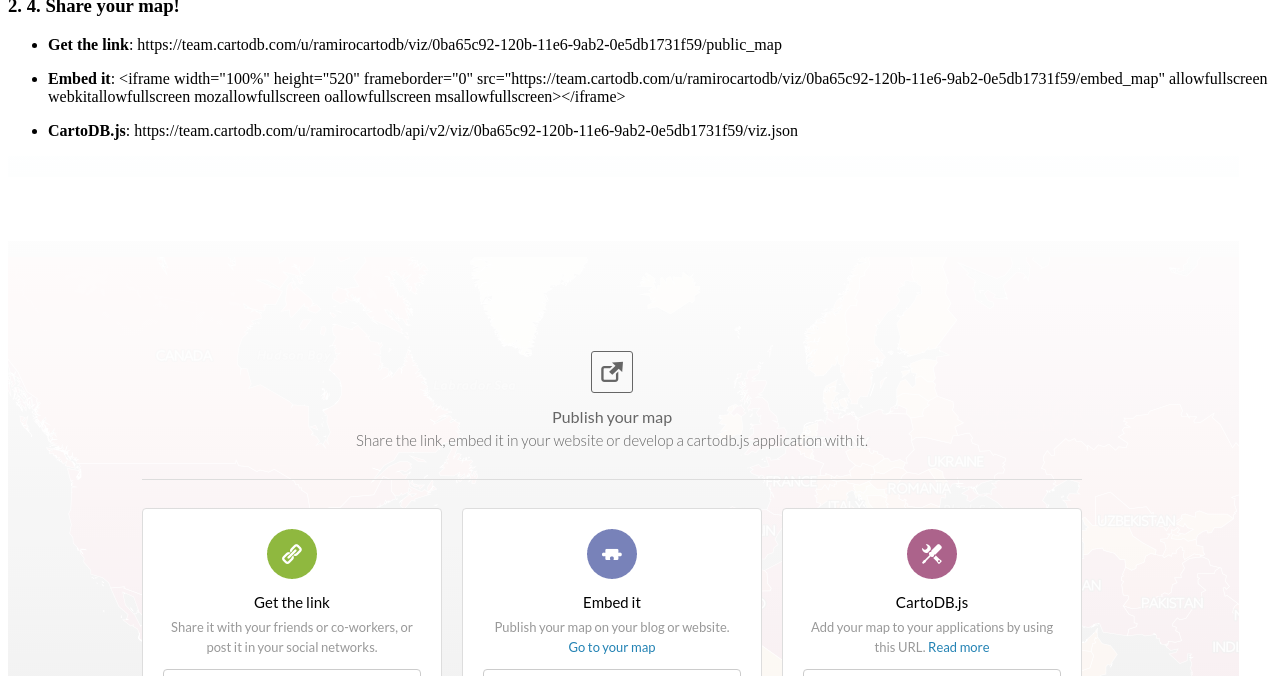
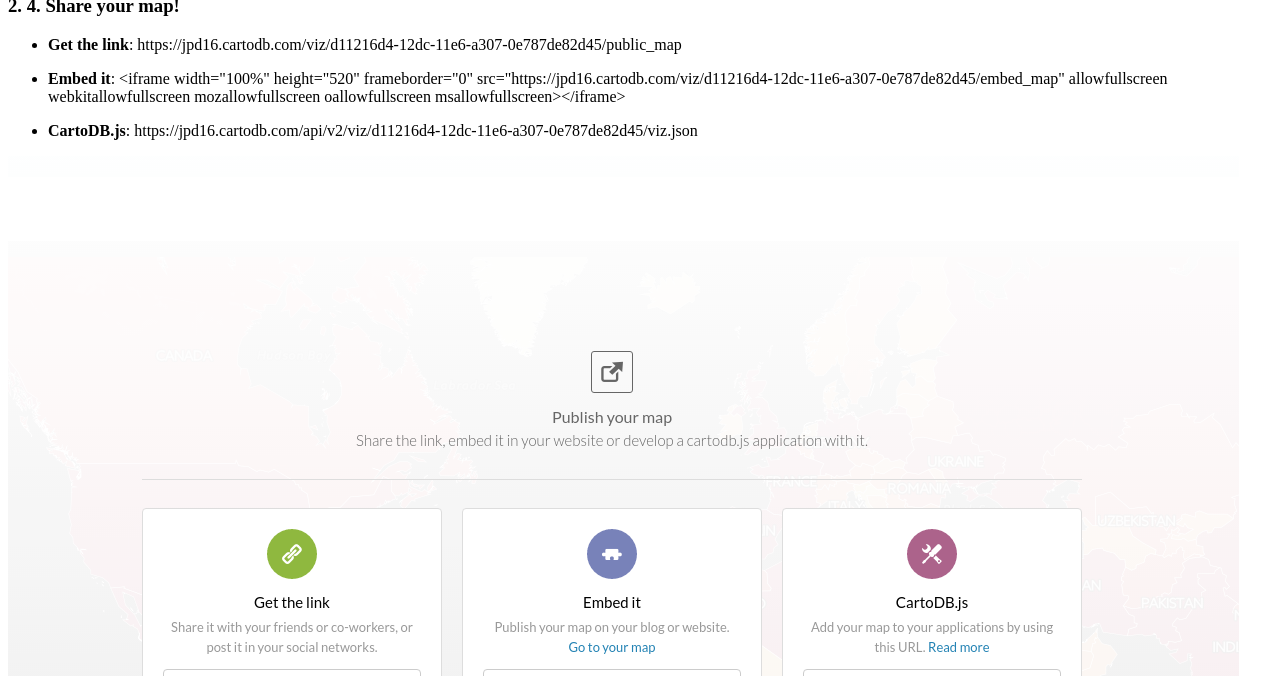
Before and after one commit to CartoDB/training, a Jekyll site: the page built from _posts/2016-05-6-jpd16-intro.md, in a window 1280 px wide and 900 px high, scrolled down 19068 px, cut to the strip 224-900 px from the top of the window. Built offline with Jekyll 4.4.1, drawn with Linux system fonts in a browser that asks for light colours; a style sheet for code colours, icons or effects is not loaded; some of the changed lines change nothing that is shown.

Commit message:
change share links

```diff
--- a/_posts/2016-05-6-jpd16-intro.md
+++ b/_posts/2016-05-6-jpd16-intro.md
@@ -870,10 +870,10 @@
 
 ### 2. 4. Share your map!
 
-* **Get the link**: https://team.cartodb.com/u/ramirocartodb/viz/0ba65c92-120b-11e6-9ab2-0e5db1731f59/public_map
+* **Get the link**: https://jpd16.cartodb.com/viz/d11216d4-12dc-11e6-a307-0e787de82d45/public_map
 
-* **Embed it**: <iframe width="100%" height="520" frameborder="0" src="https://team.cartodb.com/u/ramirocartodb/viz/0ba65c92-120b-11e6-9ab2-0e5db1731f59/embed_map" allowfullscreen webkitallowfullscreen mozallowfullscreen oallowfullscreen msallowfullscreen></iframe>
+* **Embed it**: <iframe width="100%" height="520" frameborder="0" src="https://jpd16.cartodb.com/viz/d11216d4-12dc-11e6-a307-0e787de82d45/embed_map" allowfullscreen webkitallowfullscreen mozallowfullscreen oallowfullscreen msallowfullscreen></iframe>
 
-* **CartoDB.js**: https://team.cartodb.com/u/ramirocartodb/api/v2/viz/0ba65c92-120b-11e6-9ab2-0e5db1731f59/viz.json
+* **CartoDB.js**: https://jpd16.cartodb.com/api/v2/viz/d11216d4-12dc-11e6-a307-0e787de82d45/viz.json
 
 ![share](../img/160506-jpd16/share.png)
```
